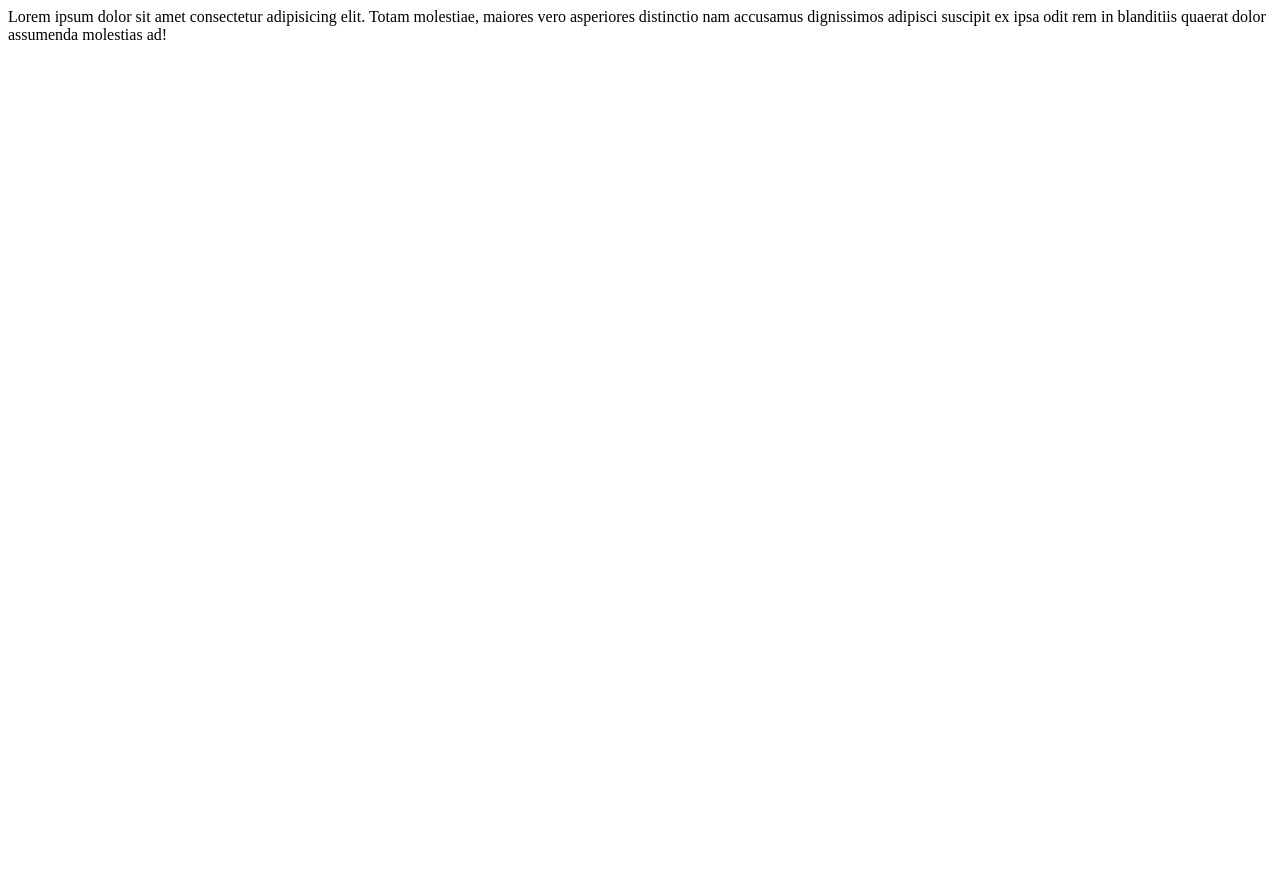
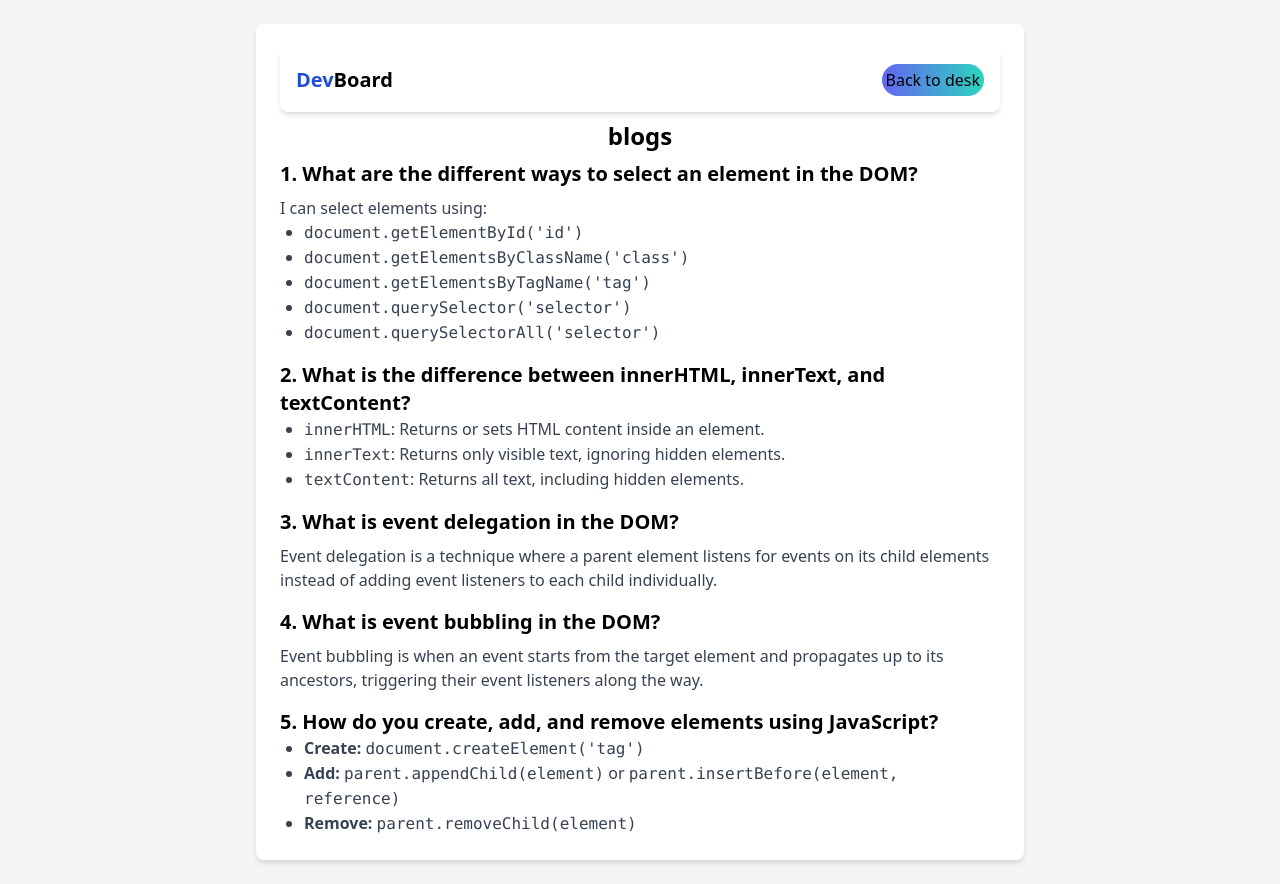
Before and after one commit to munir-hossin/assignment5, a plain HTML site: page discover.html in a window 1280 px wide. Before the commit the page ends 800 px from the top, so only its background shows below. Drawn offline with nearby package versions, Linux system fonts and the light colour scheme.

Commit message:
update complete

```diff
--- a/discover.html
+++ b/discover.html
@@ -3,9 +3,62 @@
 <head>
     <meta charset="UTF-8">
     <meta name="viewport" content="width=device-width, initial-scale=1.0">
-    <title>Document</title>
+    <title>DOM Questions & Answers</title>
+    <script src="https://cdn.tailwindcss.com"></script>
 </head>
-<body>
-    Lorem ipsum dolor sit amet consectetur adipisicing elit. Totam molestiae, maiores vero asperiores distinctio nam accusamus dignissimos adipisci suscipit ex ipsa odit rem in blanditiis quaerat dolor assumenda molestias ad!
+<body class="bg-gray-100 p-6">
+    <div class="max-w-3xl mx-auto bg-white shadow-md rounded-lg p-6">
+        <!-- <h1 class="text-2xl font-bold mb-4 text-center">DOM Questions & Answers</h1> -->
+        <header class="bg-white shadow-md p-4 flex justify-between items-center rounded-lg">
+            <h1 class="text-xl font-bold text-blue-700">Dev<span class="text-black">Board</span></h1>
+            <div class="flex items-center gap-4">
+
+                <button id="change-bg" class="px-1 py-1 rounded-full bg-gradient-to-r from-indigo-500 to-teal-400">
+                    <a href="index.html">Back to desk</a>
+                </button>
+            </div>
+        </header>
+
+        <div class="mb-4">
+            <h1 class="text-2xl font-bold text-center my-2">blogs</h1>
+            <h2 class="text-xl font-semibold">1. What are the different ways to select an element in the DOM?</h2>
+            <p class="text-gray-700 mt-2">I can select elements using:</p>
+            <ul class="list-disc pl-6 text-gray-700">
+                <li><code>document.getElementById('id')</code></li>
+                <li><code>document.getElementsByClassName('class')</code></li>
+                <li><code>document.getElementsByTagName('tag')</code></li>
+                <li><code>document.querySelector('selector')</code></li>
+                <li><code>document.querySelectorAll('selector')</code></li>
+            </ul>
+        </div>
+
+        <div class="mb-4">
+            <h2 class="text-xl font-semibold">2. What is the difference between innerHTML, innerText, and textContent?</h2>
+            <ul class="list-disc pl-6 text-gray-700">
+                <li><code>innerHTML</code>: Returns or sets HTML content inside an element.</li>
+                <li><code>innerText</code>: Returns only visible text, ignoring hidden elements.</li>
+                <li><code>textContent</code>: Returns all text, including hidden elements.</li>
+            </ul>
+        </div>
+
+        <div class="mb-4">
+            <h2 class="text-xl font-semibold">3. What is event delegation in the DOM?</h2>
+            <p class="text-gray-700 mt-2">Event delegation is a technique where a parent element listens for events on its child elements instead of adding event listeners to each child individually.</p>
+        </div>
+
+        <div class="mb-4">
+            <h2 class="text-xl font-semibold">4. What is event bubbling in the DOM?</h2>
+            <p class="text-gray-700 mt-2">Event bubbling is when an event starts from the target element and propagates up to its ancestors, triggering their event listeners along the way.</p>
+        </div>
+
+        <div>
+            <h2 class="text-xl font-semibold">5. How do you create, add, and remove elements using JavaScript?</h2>
+            <ul class="list-disc pl-6 text-gray-700">
+                <li><strong>Create:</strong> <code>document.createElement('tag')</code></li>
+                <li><strong>Add:</strong> <code>parent.appendChild(element)</code> or <code>parent.insertBefore(element, reference)</code></li>
+                <li><strong>Remove:</strong> <code>parent.removeChild(element)</code></li>
+            </ul>
+        </div>
+    </div>
 </body>
 </html>
```
Also changed, not shown: index.html (+36 -16 lines).
